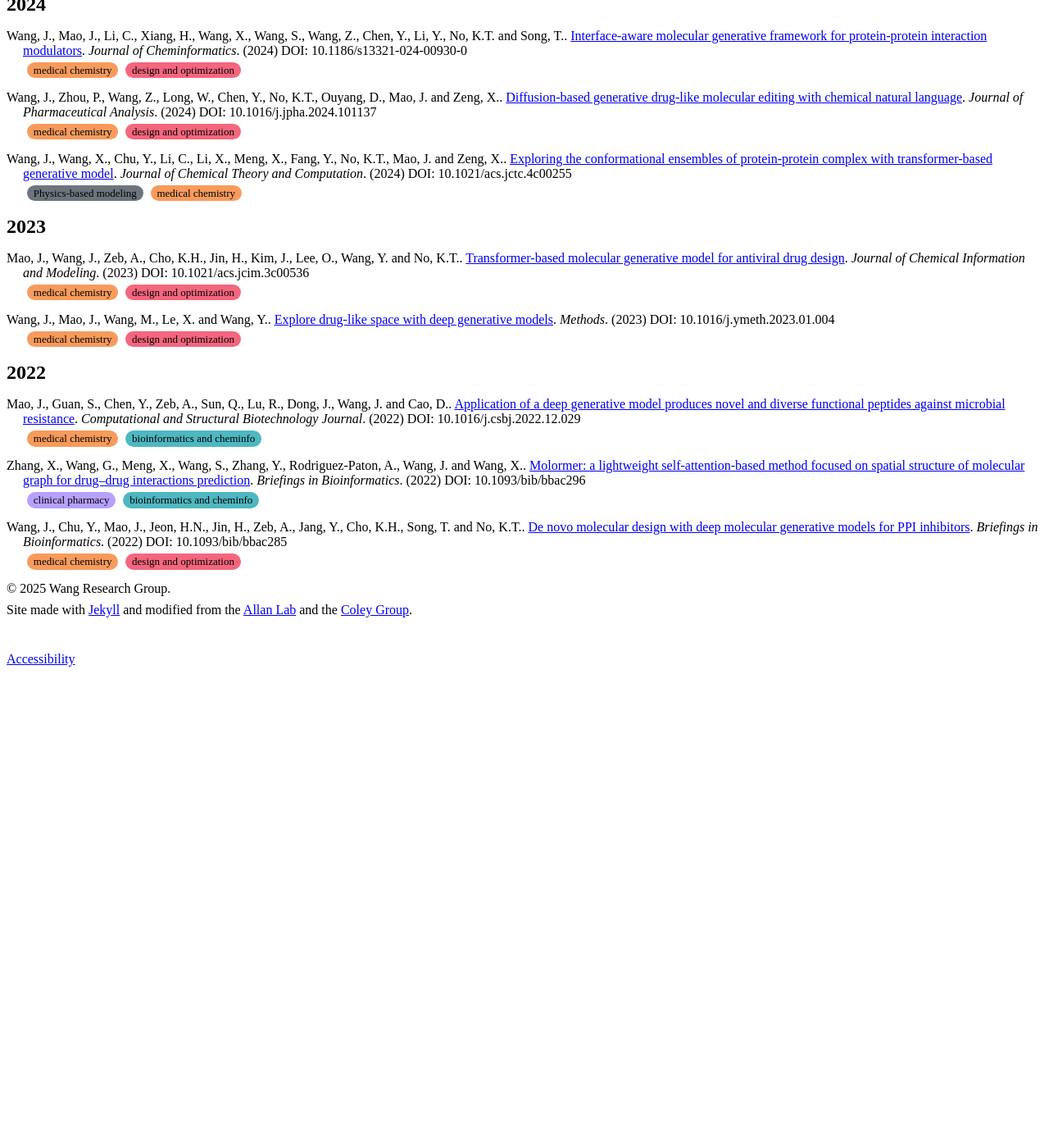
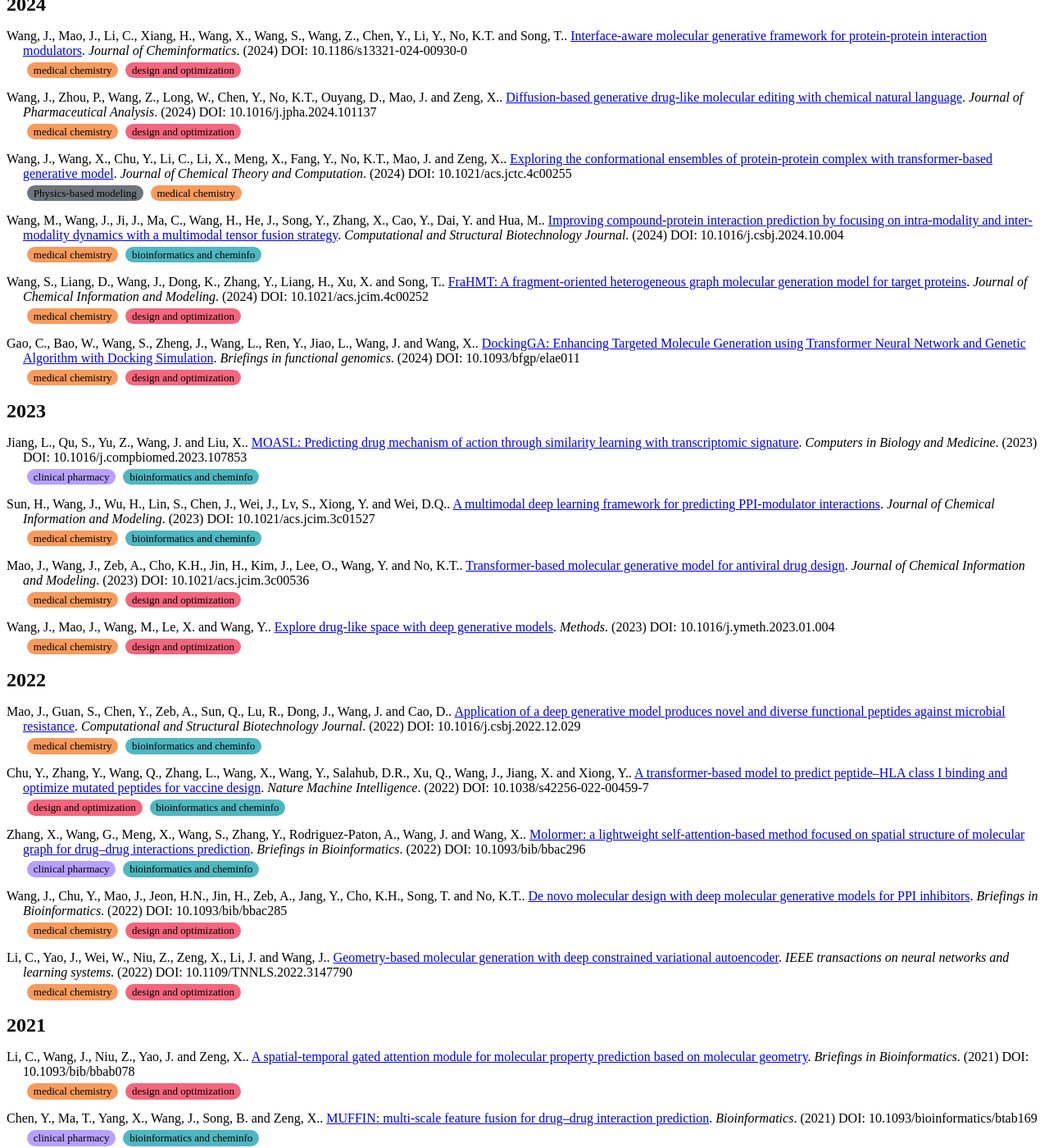
Before and after one commit to WangLab-DrugAI/wanggroup, a Jekyll site: the page built from _pages/publications.md, in a window 1280 px wide and 1400 px high, scrolled down 1104 px. Shown: the whole window at 82% size. Built offline with Jekyll 4.4.1, drawn with Linux system fonts in a browser that asks for light colours; nearby versions of some CDN libraries; before the commit the page ends 1925 px from its top, so only the background shows below that; some of the changed text lies outside the part shown.

Commit message:
Update publications.yml

```diff
--- a/_data/publications.yml
+++ b/_data/publications.yml
@@ -130,6 +130,56 @@
     - Physics-based modeling
     - medical chemistry
 
+- title: "Improving compound-protein interaction prediction by focusing on intra-modality and inter-modality dynamics with a multimodal tensor fusion strategy"
+  authors: Wang, M., Wang, J., Ji, J., Ma, C., Wang, H., He, J., Song, Y., Zhang, X., Cao, Y., Dai, Y. and Hua, M.
+  journal: Computational and Structural Biotechnology Journal
+  year: 2024
+  url: https://doi.org/10.1016/j.csbj.2024.10.004
+  doi: 10.1016/j.csbj.2024.10.004
+  themes:
+    - medical chemistry
+    - bioinformatics and cheminfo
+
+- title: "FraHMT: A fragment-oriented heterogeneous graph molecular generation model for target proteins"
+  authors: Wang, S., Liang, D., Wang, J., Dong, K., Zhang, Y., Liang, H., Xu, X. and Song, T.
+  journal: Journal of Chemical Information and Modeling
+  year: 2024
+  url: https://doi.org/10.1021/acs.jcim.4c00252
+  doi: 10.1021/acs.jcim.4c00252
+  themes:
+    - medical chemistry
+    - design and optimization
+
+- title: "DockingGA: Enhancing Targeted Molecule Generation using Transformer Neural Network and Genetic Algorithm with Docking Simulation"
+  authors: Gao, C., Bao, W., Wang, S., Zheng, J., Wang, L., Ren, Y., Jiao, L., Wang, J. and Wang, X.
+  journal: Briefings in functional genomics
+  year: 2024
+  url: https://doi.org/10.1093/bfgp/elae011
+  doi: 10.1093/bfgp/elae011
+  themes:
+    - medical chemistry
+    - design and optimization
+
+- title: "MOASL: Predicting drug mechanism of action through similarity learning with transcriptomic signature"
+  authors: Jiang, L., Qu, S., Yu, Z., Wang, J. and Liu, X.
+  journal: Computers in Biology and Medicine
+  year: 2023
+  url: https://doi.org/10.1016/j.compbiomed.2023.107853
+  doi: 10.1016/j.compbiomed.2023.107853
+  themes:
+    - clinical pharmacy
+    - bioinformatics and cheminfo
+
+- title: "A multimodal deep learning framework for predicting PPI-modulator interactions"
+  authors: Sun, H., Wang, J., Wu, H., Lin, S., Chen, J., Wei, J., Lv, S., Xiong, Y. and Wei, D.Q.
+  journal: Journal of Chemical Information and Modeling
+  year: 2023
+  url: https://doi.org/10.1021/acs.jcim.3c01527
+  doi: 10.1021/acs.jcim.3c01527
+  themes:
+    - medical chemistry
+    - bioinformatics and cheminfo
+
 - title: "Transformer-based molecular generative model for antiviral drug design"
   authors: Mao, J., Wang, J., Zeb, A., Cho, K.H., Jin, H., Kim, J., Lee, O., Wang, Y. and No, K.T.
   journal: Journal of Chemical Information and Modeling
@@ -160,6 +210,16 @@
     - medical chemistry
     - bioinformatics and cheminfo
 
+- title: "A transformer-based model to predict peptide–HLA class I binding and optimize mutated peptides for vaccine design"
+  authors: Chu, Y., Zhang, Y., Wang, Q., Zhang, L., Wang, X., Wang, Y., Salahub, D.R., Xu, Q., Wang, J., Jiang, X. and Xiong, Y.
+  journal: Nature Machine Intelligence
+  year: 2022
+  url: https://doi.org/10.1038/s42256-022-00459-7
+  doi: 10.1038/s42256-022-00459-7
+  themes:
+    - design and optimization
+    - bioinformatics and cheminfo
+
 - title: "Molormer: a lightweight self-attention-based method focused on spatial structure of molecular graph for drug–drug interactions prediction"
   authors: Zhang, X., Wang, G., Meng, X., Wang, S., Zhang, Y., Rodriguez-Paton, A., Wang, J. and Wang, X.
   journal: Briefings in Bioinformatics
@@ -179,3 +239,43 @@
   themes:
     - medical chemistry
     - design and optimization
+
+- title: "Geometry-based molecular generation with deep constrained variational autoencoder"
+  authors: Li, C., Yao, J., Wei, W., Niu, Z., Zeng, X., Li, J. and Wang, J.
+  journal: IEEE transactions on neural networks and learning systems
+  year: 2022
+  url: https://ieeexplore.ieee.org/abstract/document/9714718
+  doi: 10.1109/TNNLS.2022.3147790
+  themes:
+    - medical chemistry
+    - design and optimization
+
+- title: "A spatial-temporal gated attention module for molecular property prediction based on molecular geometry"
+  authors: Li, C., Wang, J., Niu, Z., Yao, J. and Zeng, X.
+  journal: Briefings in Bioinformatics
+  year: 2021
+  url: https://doi.org/10.1093/bib/bbab078
+  doi: 10.1093/bib/bbab078
+  themes:
+    - medical chemistry
+    - design and optimization
+
+- title: "MUFFIN: multi-scale feature fusion for drug–drug interaction prediction"
+  authors: Chen, Y., Ma, T., Yang, X., Wang, J., Song, B. and Zeng, X.
+  journal: Bioinformatics
+  year: 2021
+  url: https://doi.org/10.1093/bioinformatics/btab169
+  doi: 10.1093/bioinformatics/btab169
+  themes:
+    - clinical pharmacy
+    - bioinformatics and cheminfo
+
+- title: "Design and linkage optimization of ursane-thalidomide-based PROTACs and identification of their targeted-degradation properties to MDM2 protein"
+  authors: Qi, Z., Yang, G., Deng, T., Wang, J., Zhou, H., Popov, S.A.
+  journal: Bioorganic Chemistry
+  year: 2021
+  url: https://doi.org/10.1016/j.bioorg.2021.104901
+  doi: 10.1016/j.bioorg.2021.104901
+  themes:
+    - clinical pharmacy
+    - bioinformatics and cheminfo
```
